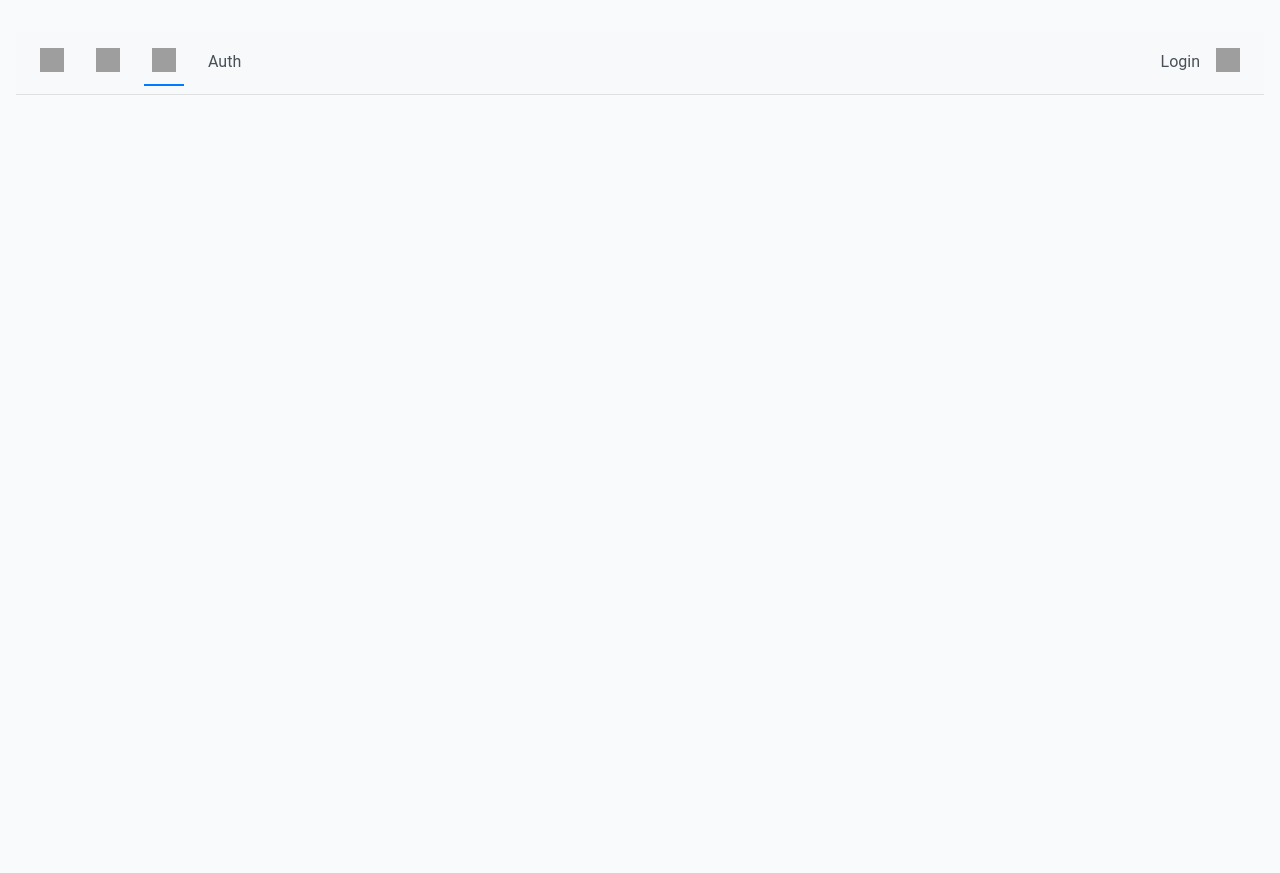
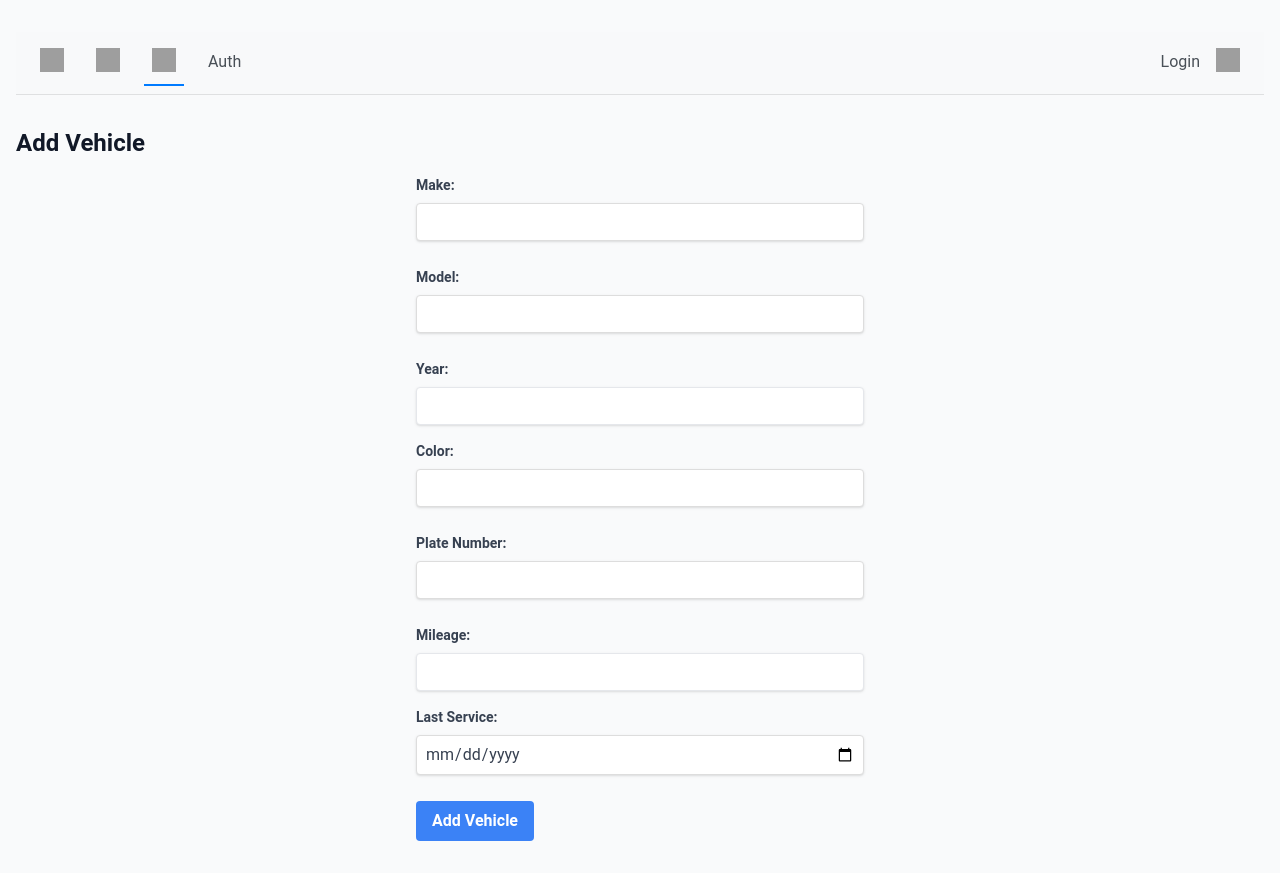
Before and after one commit to JGEC1991/bolt-generated-project, a React (Vite) app: page /vehicle/add in a window 1280 px wide. Before the commit this address had no page. Before the commit the page ends 800 px from the top, so only its background shows below. Built offline with nearby package versions, Linux system fonts and the light colour scheme; grey boxes are pictures that could not be loaded.

Commit message:
Initial commit from your app

```diff
--- a/src/App.css
+++ b/src/App.css
@@ -6,12 +6,12 @@
 
 .app-navbar-list {
   display: flex;
-  justify-content: space-between; /* Distribute items evenly */
+  justify-content: space-between;
   align-items: center;
   padding-left: 0;
   margin-bottom: 0;
   list-style: none;
-  width: 100%; /* Take full width */
+  width: 100%;
 }
 
 .app-navbar-group {
@@ -20,15 +20,16 @@
 }
 
 .app-navbar-item {
-  margin-right: 1rem; /* Space between items in the group */
-  text-align: center; /* Center items */
+  margin-right: 1rem;
+  text-align: center;
 }
 
 .app-navbar-item-right {
-  margin-left: auto; /* Push to the right */
+  margin-left: auto;
   margin-right: 0;
   display: flex;
   align-items: center;
+  position: relative; /* Add relative positioning */
 }
 
 .app-navbar-link {
@@ -36,10 +37,10 @@
   text-decoration: none;
   display: flex;
   align-items: center;
-  justify-content: center; /* Center icon and text */
-  flex-direction: column; /* Stack icon and text vertically */
-  padding: 0.5rem; /* Add some padding */
-  border-bottom: 2px solid transparent; /* Add transparent border initially */
+  justify-content: center;
+  flex-direction: column;
+  padding: 0.5rem;
+  border-bottom: 2px solid transparent;
 }
 
 .app-navbar-link:hover {
@@ -49,13 +50,13 @@
 .app-navbar-icon {
   width: 24px;
   height: 24px;
-  margin-right: 0; /* Remove right margin */
-  margin-bottom: 0.25rem; /* Add margin below icon */
+  margin-right: 0;
+  margin-bottom: 0.25rem;
 }
 
 .app-navbar-link.active {
   color: #007bff;
-  border-bottom: 2px solid #007bff; /* Highlight active link */
+  border-bottom: 2px solid #007bff;
 }
 
 /* Media query for smaller screens */
@@ -248,3 +249,52 @@ button:disabled {
   background-color: #ccc;
   cursor: not-allowed;
 }
+
+/* Dropdown styles */
+.dropdown {
+  position: absolute;
+  top: 100%;
+  right: 0;
+  background-color: #f9f9f9;
+  border: 1px solid rgba(0, 0, 0, 0.15);
+  border-radius: 4px;
+  box-shadow: 0px 2px 5px rgba(0, 0, 0, 0.15);
+  z-index: 1000;
+  min-width: 160px;
+  padding: 0.5rem 0;
+  display: flex;
+  flex-direction: column;
+  margin-top: 0.25rem;
+}
+
+.dropdown-item {
+  color: #495057;
+  padding: 0.75rem 1.5rem;
+  text-decoration: none;
+  display: block;
+  text-align: left;
+}
+
+.dropdown-item:hover {
+  background-color: #007bff;
+  color: white;
+}
+
+/* Add button style */
+.add-button {
+  background: none;
+  border: none;
+  padding: 0;
+}
+
+/* Logout button style */
+.logout-button {
+  background-color: #dc3545; /* Red color */
+  color: white;
+  padding: 0.35rem 0.7rem; /* Reduced padding */
+  border: none;
+  border-radius: 4px;
+  cursor: pointer;
+  text-decoration: none;
+  font-size: 0.8em; /* Reduced font size */
+}
--- a/src/App.jsx
+++ b/src/App.jsx
@@ -1,4 +1,4 @@
-import React, { useState, useEffect } from 'react';
+import React, { useState, useEffect, useRef } from 'react';
 import { BrowserRouter as Router, Route, Routes, Link, NavLink } from 'react-router-dom';
 import { createClient } from '@supabase/supabase-js';
 import Auth from './Auth';
@@ -6,6 +6,7 @@ import MyProfile from './MyProfile';
 import Activities from './Activities';
 import Settings from './Settings';
 import Vehicle from './Vehicle';
+import VehicleAdd from './VehicleAdd';
 import './App.css';
 
 const supabaseUrl = import.meta.env.VITE_SUPABASE_URL;
@@ -20,6 +21,8 @@ const supabase = createClient(supabaseUrl, supabaseAnonKey, {
 
 function App() {
   const [session, setSession] = useState(null);
+  const [isDropdownOpen, setIsDropdownOpen] = useState(false);
+  const dropdownRef = useRef(null);
 
   useEffect(() => {
     supabase.auth.getSession().then(({ data: { session } }) => {
@@ -29,7 +32,22 @@ function App() {
     supabase.auth.onAuthStateChange((_event, session) => {
       setSession(session);
     });
+
+    const handleClickOutside = (event) => {
+      if (dropdownRef.current && !dropdownRef.current.contains(event.target)) {
+        setIsDropdownOpen(false);
+      }
+    };
+
+    document.addEventListener('mousedown', handleClickOutside);
+    return () => {
+      document.removeEventListener('mousedown', handleClickOutside);
+    };
   }, []);
+
+  const toggleDropdown = () => {
+    setIsDropdownOpen(!isDropdownOpen);
+  };
 
   return (
     <Router>
@@ -64,9 +82,22 @@ function App() {
                 </li>
               )}
             </div>
-            <li className="app-navbar-item app-navbar-item-right">
+            <div className="app-navbar-item app-navbar-item-right" ref={dropdownRef}>
+              {session && (
+                <div className="relative">
+                  <button onClick={toggleDropdown} className="app-navbar-link add-button">
+                    <img src="https://fbldpvpdmvtrfxdslfba.supabase.co/storage/v1/object/public/assets//universal-add-icon.png" alt="Add" className="app-navbar-icon" />
+                  </button>
+                  {isDropdownOpen && (
+                    <div className="dropdown">
+                      <Link to="/vehicle/add" className="dropdown-item">Add Vehicle</Link>
+                      <Link to="/activities/add" className="dropdown-item">Add Activity</Link>
+                    </div>
+                  )}
+                </div>
+              )}
               {session ? (
-                <button onClick={() => supabase.auth.signOut()} className="app-navbar-link">
+                <button onClick={() => supabase.auth.signOut()} className="app-navbar-link logout-button">
                   Logout
                 </button>
               ) : (
@@ -77,7 +108,7 @@ function App() {
               <NavLink to="/settings" className={({ isActive }) => `app-navbar-link ${isActive ? 'active' : ''}`}>
                 <img src="https://fbldpvpdmvtrfxdslfba.supabase.co/storage/v1/object/public/assets//settings-icon.png" alt="Settings" className="app-navbar-icon" />
               </NavLink>
-            </li>
+            </div>
           </ul>
         </nav>
 
@@ -88,6 +119,7 @@ function App() {
           <Route path="/activities" element={<Activities />} />
           <Route path="/settings" element={<Settings />} />
           <Route path="/vehicle" element={<Vehicle />} />
+          <Route path="/vehicle/add" element={<VehicleAdd />} />
         </Routes>
       </div>
     </Router>
--- /dev/null
+++ b/src/VehicleAdd.jsx
@@ -0,0 +1,134 @@
+import React, { useState } from 'react';
+import { supabase } from './supabaseClient';
+import { useNavigate } from 'react-router-dom';
+
+function VehicleAdd() {
+  const [make, setMake] = useState('');
+  const [model, setModel] = useState('');
+  const [year, setYear] = useState('');
+  const [color, setColor] = useState('');
+  const [plateNumber, setPlateNumber] = useState('');
+  const [mileage, setMileage] = useState('');
+  const [lastService, setLastService] = useState('');
+  const [loading, setLoading] = useState(false);
+  const navigate = useNavigate();
+
+  async function handleSubmit(event) {
+    event.preventDefault();
+    setLoading(true);
+
+    try {
+      const { error } = await supabase
+        .from('Vehicules')
+        .insert({
+          make: make,
+          model: model,
+          year: year,
+          color: color,
+          plate_number: plateNumber,
+          mileage: mileage,
+          last_service: lastService,
+        });
+
+      if (error) {
+        throw error;
+      }
+
+      alert('Vehicle added successfully!');
+      navigate('/vehicle');
+    } catch (error) {
+      alert(error.message);
+    } finally {
+      setLoading(false);
+    }
+  }
+
+  return (
+    <div className="container mx-auto mt-8">
+      <h1 className="text-2xl font-bold mb-4">Add Vehicle</h1>
+      <form onSubmit={handleSubmit} className="max-w-md mx-auto">
+        <div className="mb-4">
+          <label htmlFor="make" className="block text-gray-700 text-sm font-bold mb-2">Make:</label>
+          <input
+            type="text"
+            id="make"
+            className="shadow appearance-none border rounded w-full py-2 px-3 text-gray-700 leading-tight focus:outline-none focus:shadow-outline"
+            value={make}
+            onChange={(e) => setMake(e.target.value)}
+          />
+        </div>
+        <div className="mb-4">
+          <label htmlFor="model" className="block text-gray-700 text-sm font-bold mb-2">Model:</label>
+          <input
+            type="text"
+            id="model"
+            className="shadow appearance-none border rounded w-full py-2 px-3 text-gray-700 leading-tight focus:outline-none focus:shadow-outline"
+            value={model}
+            onChange={(e) => setModel(e.target.value)}
+          />
+        </div>
+        <div className="mb-4">
+          <label htmlFor="year" className="block text-gray-700 text-sm font-bold mb-2">Year:</label>
+          <input
+            type="number"
+            id="year"
+            className="shadow appearance-none border rounded w-full py-2 px-3 text-gray-700 leading-tight focus:outline-none focus:shadow-outline"
+            value={year}
+            onChange={(e) => setYear(e.target.value)}
+          />
+        </div>
+        <div className="mb-4">
+          <label htmlFor="color" className="block text-gray-700 text-sm font-bold mb-2">Color:</label>
+          <input
+            type="text"
+            id="color"
+            className="shadow appearance-none border rounded w-full py-2 px-3 text-gray-700 leading-tight focus:outline-none focus:shadow-outline"
+            value={color}
+            onChange={(e) => setColor(e.target.value)}
+          />
+        </div>
+        <div className="mb-4">
+          <label htmlFor="plateNumber" className="block text-gray-700 text-sm font-bold mb-2">Plate Number:</label>
+          <input
+            type="text"
+            id="plateNumber"
+            className="shadow appearance-none border rounded w-full py-2 px-3 text-gray-700 leading-tight focus:outline-none focus:shadow-outline"
+            value={plateNumber}
+            onChange={(e) => setPlateNumber(e.target.value)}
+          />
+        </div>
+        <div className="mb-4">
+          <label htmlFor="mileage" className="block text-gray-700 text-sm font-bold mb-2">Mileage:</label>
+          <input
+            type="number"
+            id="mileage"
+            className="shadow appearance-none border rounded w-full py-2 px-3 text-gray-700 leading-tight focus:outline-none focus:shadow-outline"
+            value={mileage}
+            onChange={(e) => setMileage(e.target.value)}
+          />
+        </div>
+        <div className="mb-4">
+          <label htmlFor="lastService" className="block text-gray-700 text-sm font-bold mb-2">Last Service:</label>
+          <input
+            type="date"
+            id="lastService"
+            className="shadow appearance-none border rounded w-full py-2 px-3 text-gray-700 leading-tight focus:outline-none focus:shadow-outline"
+            value={lastService}
+            onChange={(e) => setLastService(e.target.value)}
+          />
+        </div>
+        <div className="flex items-center justify-between">
+          <button
+            className="bg-blue-500 hover:bg-blue-700 text-white font-bold py-2 px-4 rounded focus:outline-none focus:shadow-outline"
+            type="submit"
+            disabled={loading}
+          >
+            {loading ? 'Adding...' : 'Add Vehicle'}
+          </button>
+        </div>
+      </form>
+    </div>
+  );
+}
+
+export default VehicleAdd;
```
